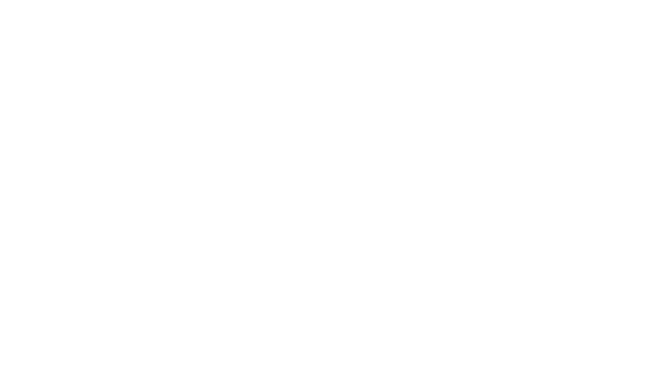
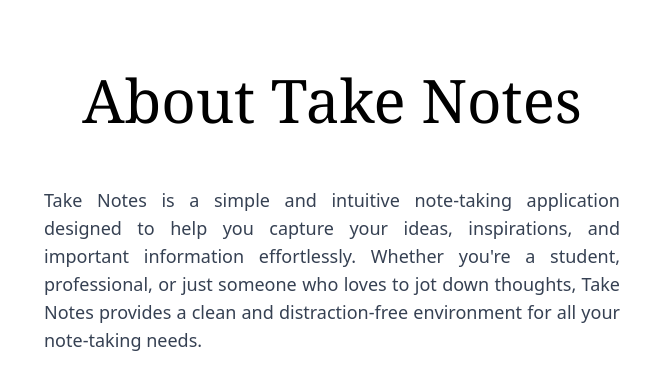
Before and after one commit to martinaNasc04/take-notes, a Next.js app: page / in a window 1280 px wide. Shown: the part 1028-1418 px from the top of the page, without its empty margins (308-971 px from the left). Before the commit the page ends 800 px from the top, so only its background shows below. Built offline with nearby package versions, Linux system fonts and the light colour scheme.

Commit message:
Add about section

```diff
--- a/app/page.tsx
+++ b/app/page.tsx
@@ -1,4 +1,5 @@
 import Navbar from "@/components/Navbar";
+import AboutSection from "@/components/sections/About";
 import HeroSection from "@/components/sections/Hero";
 
 export default function Home() {
@@ -8,6 +9,7 @@
     <div className="min-h-screen bg-white">
       <Navbar />
       <HeroSection />
+      <AboutSection />
     </div>
 
   );
--- /dev/null
+++ b/components/sections/About.tsx
@@ -0,0 +1,19 @@
+import React from 'react'
+
+const AboutSection = () => {
+    return (
+        <section id='about' className="min-h-screen flex items-center justify-center relative mx-8">
+            <div className="flex gap-10 items-center  justify-center md:flex-col md:mt-20">
+                <h2 className='md:text-6xl font-serif'>About Take Notes</h2>
+                <p className='max-w-xl text-lg mt-4 text-justify text-gray-700'>
+                    Take Notes is a simple and intuitive note-taking application designed to help you capture your ideas,
+                    inspirations, and important information effortlessly. Whether you&apos;re a student,
+                    professional, or just someone who loves to jot down thoughts,
+                    Take Notes provides a clean and distraction-free environment for all your note-taking needs.
+                </p>
+            </div>
+        </section>
+    )
+}
+
+export default AboutSection
```
